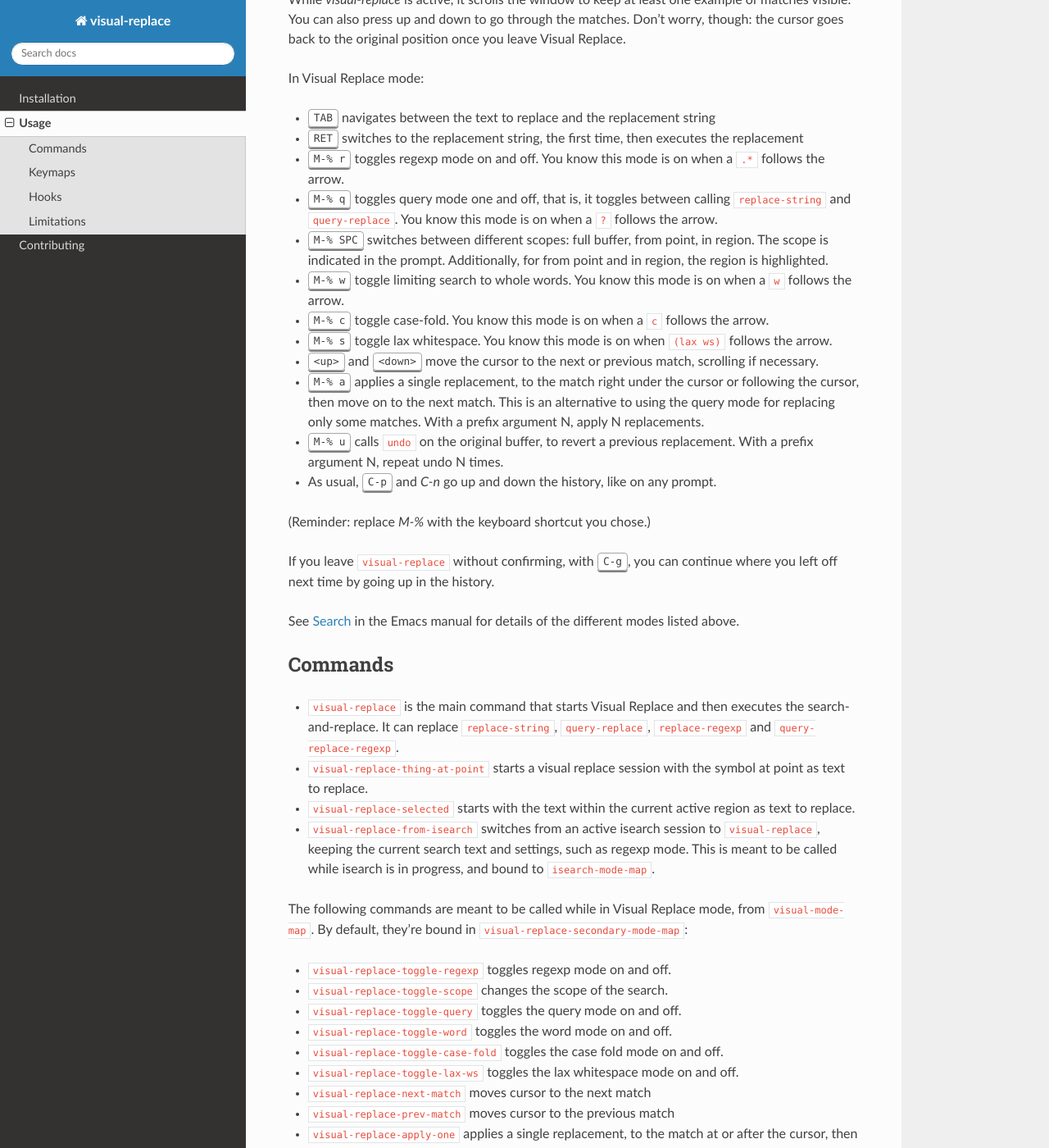
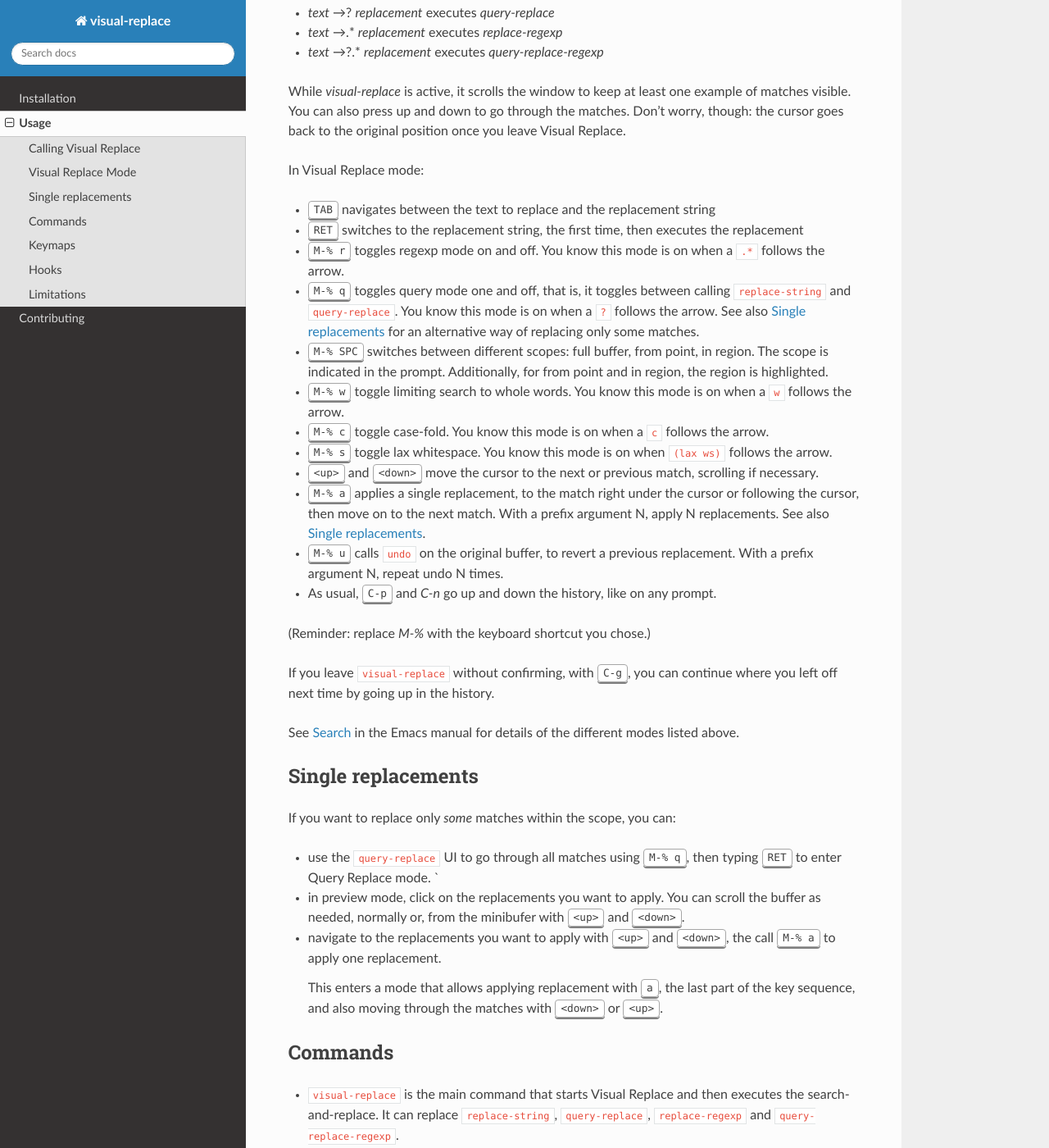
Before and after one commit to szermatt/visual-replace, a Sphinx documentation site: the page built from docs/source/usage.rst, in a window 1280 px wide and 1400 px high, scrolled down 1785 px. Shown: the whole window at 82% size. Built offline with Sphinx 7.4.7 and the Read the Docs theme 3.1.0, drawn with Linux system fonts in a browser that asks for light colours; some of the changed text lies outside the part shown.

Commit message:
feat: Repeat single replacement by repeating the same key.
visual-replace-apply-one-repeat installs a transient map that allows
repeating a single replacement as well as going up and down the list of
matches.

Issue #7

```diff
--- a/docs/source/usage.rst
+++ b/docs/source/usage.rst
@@ -1,5 +1,8 @@
 Usage
 =====
+
+Calling Visual Replace
+----------------------
 
 Visual Replace needs to be bound to a key to be of any use.
 
@@ -36,10 +39,14 @@
 
 Once this is done, launch :code:`visual-replace` with the keybinding you chose.
 
-You'll see, something like the following in the minibuffer `Replace
-from point [...]: ┃ →`. The text before the arrow is the text to
-replace and the text after the arrow is the replacement. You can
-navigate back and forth with :kbd:`TAB` or by moving the cursor.
+Visual Replace Mode
+-------------------
+
+When Visual Replace is running, you'll see, something like the
+following in the minibuffer `Replace from point [...]: ┃ →`. The text
+before the arrow is the text to replace and the text after the arrow
+is the replacement. You can navigate back and forth with :kbd:`TAB` or
+by moving the cursor.
 
 See also the example below.
 
@@ -79,7 +86,9 @@
 
 * :kbd:`M-% q` toggles query mode one and off, that is, it toggles
   between calling :code:`replace-string` and :code:`query-replace`.
-  You know this mode is on when a :code:`?` follows the arrow.
+  You know this mode is on when a :code:`?` follows the arrow. See
+  also :ref:`single` for an alternative way of replacing only some
+  matches.
 
 * :kbd:`M-% SPC` switches between different scopes: full buffer, from
   point, in region. The scope is indicated in the prompt.
@@ -100,8 +109,7 @@
 
 * :kbd:`M-% a` applies a single replacement, to the match right under
   the cursor or following the cursor, then move on to the next match.
-  This is an alternative to using the query mode for replacing only
-  some matches. With a prefix argument N, apply N replacements.
+  With a prefix argument N, apply N replacements. See also :ref:`single`.
 
 * :kbd:`M-% u` calls :code:`undo` on the original buffer, to revert a
   previous replacement. With a prefix argument N, repeat undo N times.
@@ -116,6 +124,29 @@
 See `Search
 <https://www.gnu.org/software/emacs/manual/html_node/emacs/Search.html>`_
 in the Emacs manual for details of the different modes listed above.
+
+.. _single:
+
+Single replacements
+-------------------
+
+If you want to replace only *some* matches within the scope, you can:
+
+* use the :code:`query-replace` UI to go through all matches using
+  :kbd:`M-% q`, then typing :kbd:`RET` to enter Query Replace mode. `
+
+* in preview mode, click on the replacements you want to apply. You
+  can scroll the buffer as needed, normally or, from the minibufer
+  with :kbd:`<up>` and :kbd:`<down>`.
+
+* navigate to the replacements you want to apply with :kbd:`<up>` and
+  :kbd:`<down>`, the call :kbd:`M-% a` to apply one replacement.
+
+  This enters a mode that allows applying replacement with :kbd:`a`,
+  the last part of the key sequence, and also moving through the
+  matches with :kbd:`<down>` or :kbd:`<up>`.
+
+.. _commands:
 
 Commands
 --------
@@ -151,6 +182,7 @@
    pair: command; visual-replace-next-match
    pair: command; visual-replace-prev-match
    pair: command; visual-replace-apply-one
+   pair: command; visual-replace-apply-one-repeat
    pair: command; visual-replace-undo
 
 The following commands are meant to be called while in Visual Replace
@@ -173,10 +205,19 @@
   and :code:`visual-replace-prev-match` is in many cases functionally
   equivalent to using the query mode, but with a different interface
   that the possibility of changing the query as you go.
+* :code:`visual-replace-apply-one-repeat` executes
+  :code:`visual-replace-apply-one`, then install a transient map that
+  allows:
 
-  One difference is that if you use :code:`\\#` in the replacement
-  string, its value is always just 1. This is because each such
-  replacement is executed separately.
+    * repeating :code:`visual-replace-apply-one` by typing the last part
+      of the key sequence used to call :code:`visual-replace-apply-one-repeat`
+
+    * skipping matches with :kbd:`<down>`, which calls :code:`visual-replace-next-match`
+
+    * going up the match previews with :kbd:`<up>`, which calls :code:`visual-replace-prev-match`
+
+  Typing anything else deactivates the transient map.
+
 * :code:`visual-replace-undo` reverts the last call to
   :code:`visual-replace-apply-one`. This just executes :code:`undo` in
   the original buffer. With a prefix argument N, call undo N times
@@ -235,17 +276,21 @@
 Limitations
 -----------
 
-Visual Replace avoids executing replacement in the whole buffer during
-preview; it just executes them in the parts of the buffer that are
-currently visible. This means that the preview can show incorrect
-replacement in some cases, such as when replacement uses `\\#`
-directly or within a `\\,` In such cases, the preview can be wrong but
-execution will be correct.
+* Visual Replace avoids executing replacement in the whole buffer
+  during preview; it just executes them in the parts of the buffer
+  that are currently visible. This means that the preview can show
+  incorrect replacement in some cases, such as when replacement uses
+  `\\#` directly or within a `\\,` In such cases, the preview can be
+  wrong but execution will be correct.
 
-Replacements that call stateful functions in `\\,` such as a function
-that increment an internal counter, will be executed too many times
-during preview, with unpredictable results.
+  Replacements that call stateful functions in `\\,` such as a
+  function that increment an internal counter, will be executed too
+  many times during preview, with unpredictable results.
 
-In all other cases, the preview should match what is eventually
-executed. If that's not the case, please :ref:`report an issue
-<reporting>`.
+  In all other cases, the preview should match what is eventually
+  executed. If that's not the case, please :ref:`report an issue
+  <reporting>`.
+
+* If you use :code:`visual-replace-apply-one` to replace single
+  matches, :code:`\\#` in the replacement is always 1, because single
+  matches are applied separately.
```
Also changed, not shown: 3 other files.
